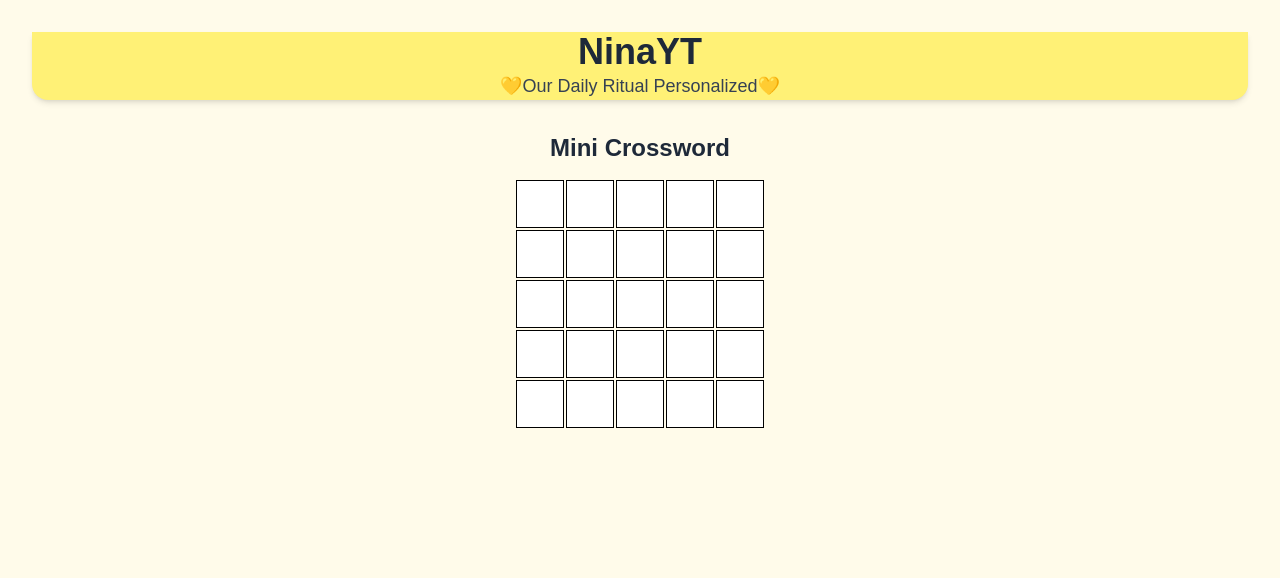
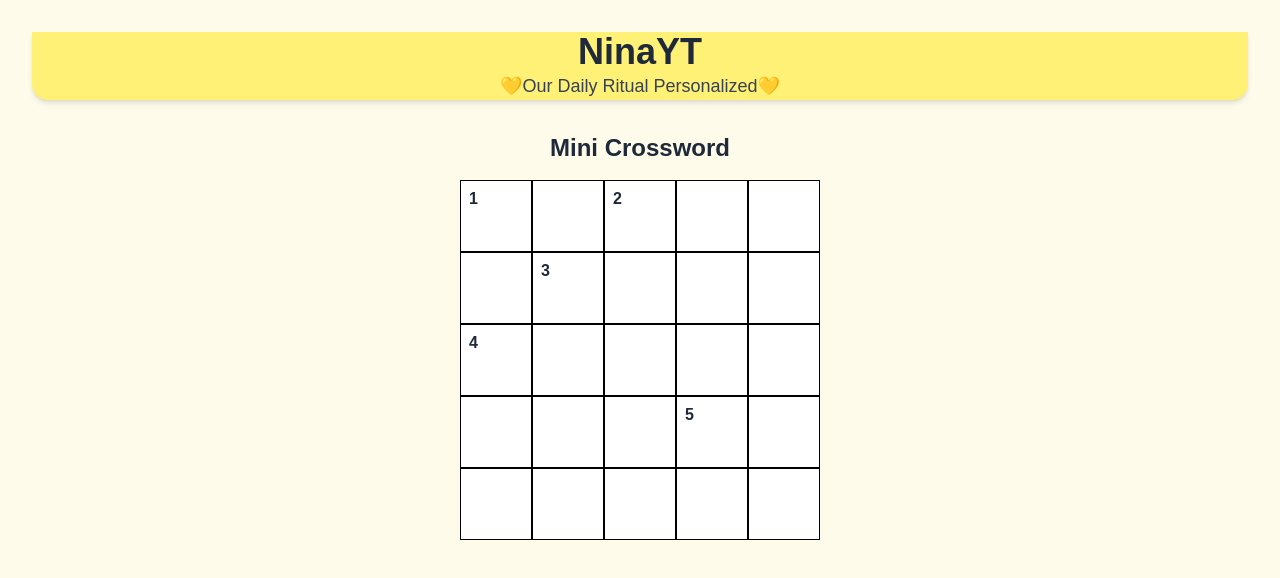
Before and after one commit to dtymoszenko/NYTGamesClone, a React (Vite) app: page /mini in a window 1280 px wide. Shown: the top 578 px of the page. Built offline with nearby package versions, Linux system fonts and the light colour scheme.

Commit message:
Restyle Mini Grid, allow typing

```diff
--- a/src/Mini.jsx
+++ b/src/Mini.jsx
@@ -1,44 +1,95 @@
 // Mini.jsx
 // ---------------------------------------------------------------------------
-// 5×5 crossword grid (blank)
+// 5×5 crossword grid with clue numbers and letter input
 // ---------------------------------------------------------------------------
 
 import { useState } from "react";
 
 /* --------------------------- GRID CONSTANTS --------------------------- */
-const SIZE = 5; // 5×5 mini grid
-const CELL = 48; // px width/height for each square (hardcoded for now)
+const SIZE = 5; // Grid is 5 rows × 5 columns
+const CELL = 72; // Size of each cell in pixels
 
 export default function Mini() {
-  // Empty 5×5 board that can be filled later (array of arrays of letters)
-  const [board] = useState(
+  // Stores the letters typed into each cell
+  const [board, setBoard] = useState(
     Array.from({ length: SIZE }, () => Array(SIZE).fill(""))
   );
 
+  // Tracks which cell is currently selected
+  const [selected, setSelected] = useState(null); // Format: [row, col]
+
+  // Numbers shown in the corner of clue-starting cells
+  const numbers = {
+    "0-0": 1,
+    "0-2": 2,
+    "1-1": 3,
+    "2-0": 4,
+    "3-3": 5,
+  };
+
+  // Handles typing letters into the selected cell
+  // Used Stack, ChatGPT, and Reddit to understand this function/logic
+  function handleKeyDown(e) {
+    if (!selected) return;
+
+    const key = e.key.toUpperCase();
+    if (key.length === 1 && key >= "A" && key <= "Z") {
+      const [r, c] = selected;
+      const updated = board.map((row, ri) =>
+        row.map((val, ci) => (ri === r && ci === c ? key : val))
+      );
+      setBoard(updated);
+    }
+  }
+
+  // Sets the selected cell when clicked
+  function handleCellClick(r, c) {
+    setSelected([r, c]);
+  }
+
   return (
-    <div className="p-4 flex flex-col items-center gap-4">
-      {/* Title */}
+    <div
+      className="p-4 flex flex-col items-center gap-4"
+      tabIndex={0}
+      onKeyDown={handleKeyDown}
+    >
+      {/* Game title */}
       <h1 className="text-2xl font-bold">Mini Crossword</h1>
 
-      {/* ----------- 5×5 GRID ----------- */}
+      {/* Crossword grid */}
       <div
-        className="grid gap-[2px]"
+        className="grid"
         style={{
           gridTemplateColumns: `repeat(${SIZE}, ${CELL}px)`,
           gridTemplateRows: `repeat(${SIZE}, ${CELL}px)`,
         }}
       >
         {board.flatMap((row, r) =>
-          row.map((_, c) => (
-            <div
-              /* key uses r & c so React is happy */
-              key={`${r}-${c}`}
-              className="w-12 h-12 flex items-center justify-center border border-black bg-white text-lg font-semibold select-none"
-              style={{ width: CELL, height: CELL }}
-            >
-              {/* letter will go here later */}
-            </div>
-          ))
+          row.map((letter, c) => {
+            const key = `${r}-${c}`;
+            const isSelected = selected?.[0] === r && selected?.[1] === c;
+
+            return (
+              <div
+                key={key}
+                onClick={() => handleCellClick(r, c)}
+                className={`relative flex items-center justify-center border border-black bg-white text-2xl font-semibold select-none cursor-pointer ${
+                  isSelected ? "outline outline-2 outline-blue-400" : ""
+                }`}
+                style={{ width: CELL, height: CELL }}
+              >
+                {/* Clue number (if applicable) */}
+                {numbers[key] && (
+                  <span className="absolute top-[6px] left-[8px] text-base font-bold text-gray-800">
+                    {numbers[key]}
+                  </span>
+                )}
+
+                {/* Typed letter */}
+                {letter}
+              </div>
+            );
+          })
         )}
       </div>
     </div>
```
